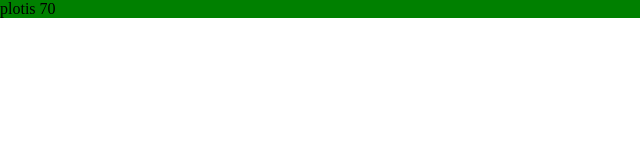
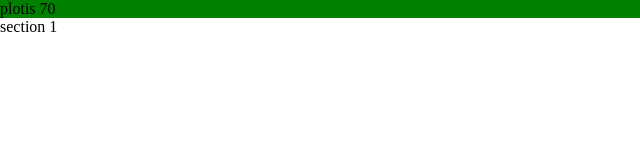
Before and after one commit to Totaldc/Avalon-su-flex, a plain HTML site: page index.html in a window 1280 px wide. Shown: the full height of the page, 0-640 px from the left. Drawn offline with Linux system fonts and the light colour scheme; files that its build step writes are made by us from their sources.

Commit message:
prideta main section

```diff
--- a/index.html
+++ b/index.html
@@ -27,5 +27,12 @@
     </header>
 
 
+    <main>
+        <section>
+            section 1
+        </section>
+
+    </main>
+
 </body>
 </html>
```
